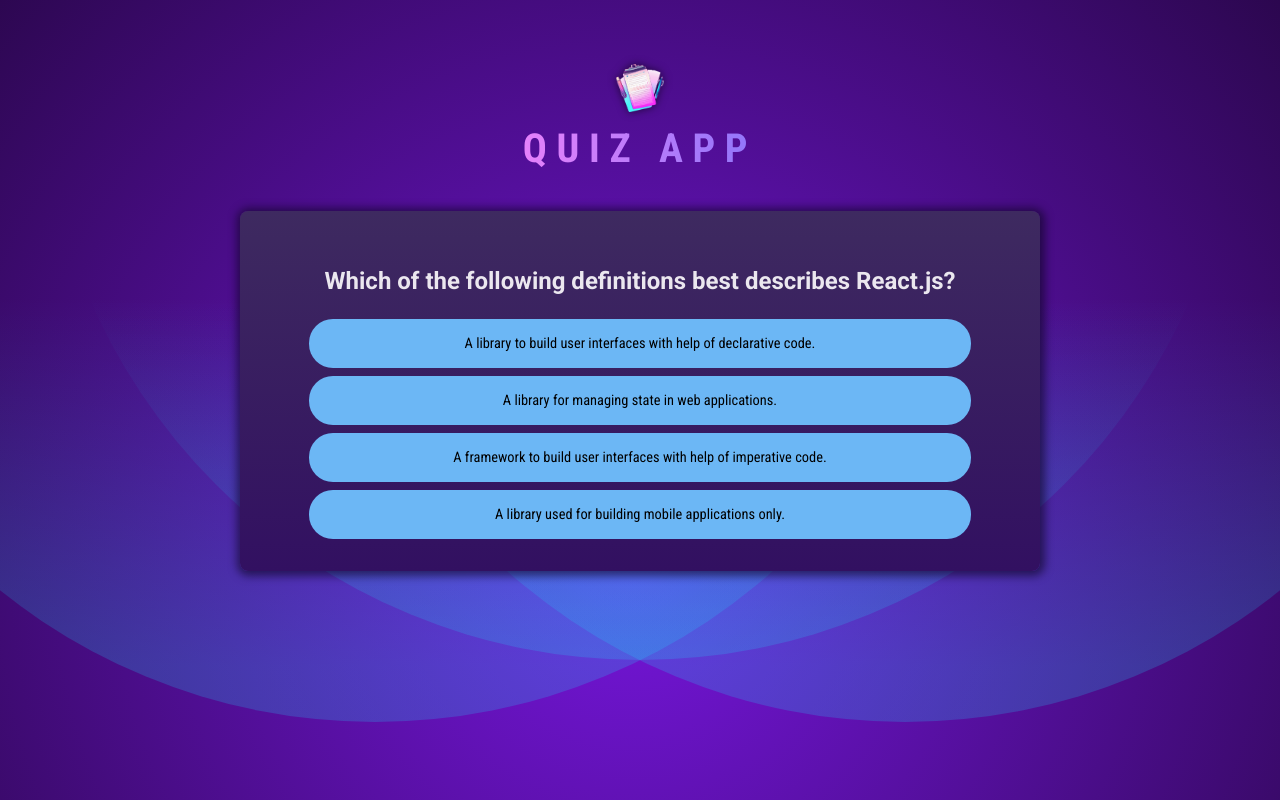
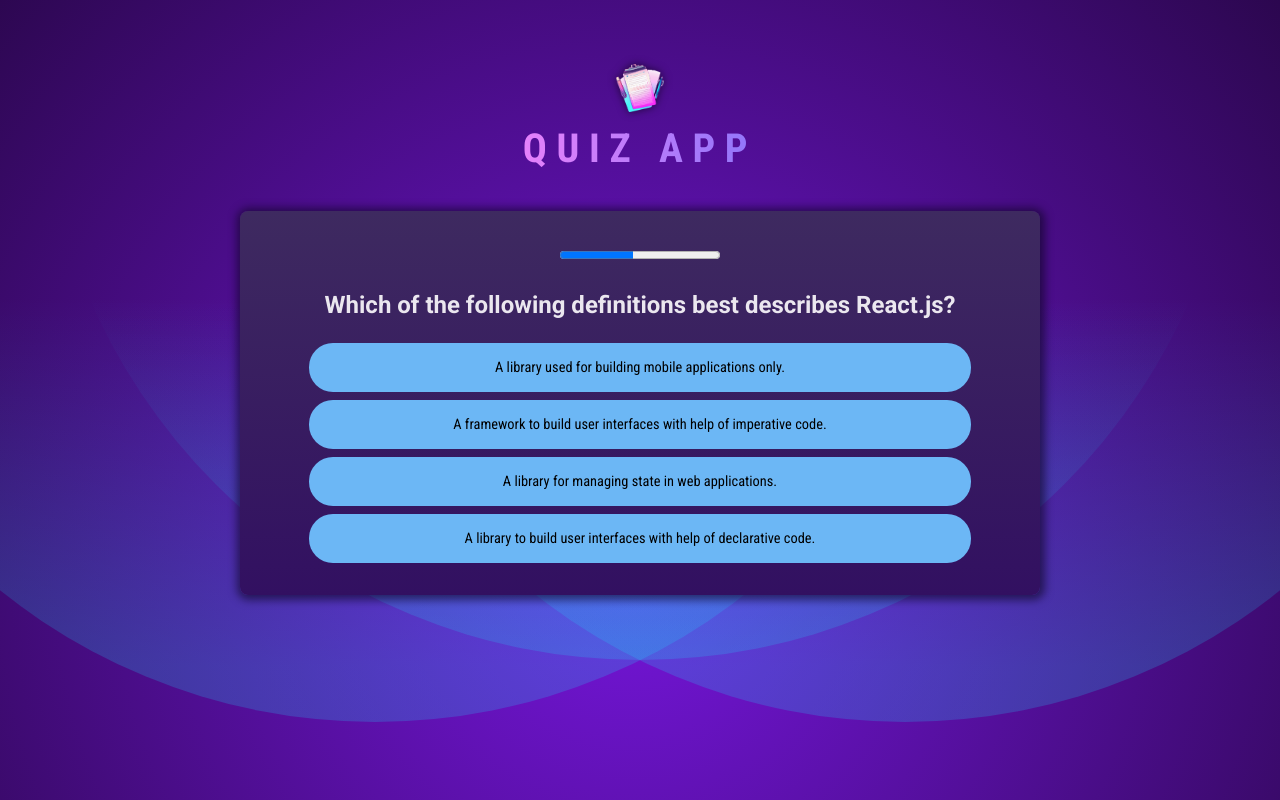
Before and after one commit to MrPriyanshu16/Quiz---App, a React (Vite) app: page / in a window 1280 px wide. Built offline with nearby package versions, Linux system fonts and the light colour scheme.

Commit message:
Updating the progress bar and fixing the bug of moving to next questions

```diff
--- a/src/components/Quiz.jsx
+++ b/src/components/Quiz.jsx
@@ -1,20 +1,37 @@
-import { useState } from 'react';
+import { useCallback, useState } from 'react';
 import QUESTIONS from '../Questions.js';
+import quizcomplete from '../assets/quiz-complete.png';
+import QuizTimer from './QuizTimer.jsx';
 export default function Quiz() {
     const [usersAnswer, setUsersAnswer] = useState([])
     const activeQuestionsIndex = usersAnswer.length;
+    const quizIsComplete = activeQuestionsIndex === QUESTIONS.length
 
-    function handleSelectAnswer(selectedAnswer) {
+    const handleSelectAnswer = useCallback(function handleSelectAnswer(selectedAnswer) {
         setUsersAnswer((prevUserAnswer) => {
             return [...prevUserAnswer, selectedAnswer];
         });
+    }, []);
+
+    const handleSkippedAnswer = useCallback(()=>handleSelectAnswer(null),[handleSelectAnswer]);
+
+    if (quizIsComplete) {
+        return (
+            <div id='summary'>
+                <img src={quizcomplete} alt='trophyicon' />
+                <h2>Quiz is Completed</h2>
+            </div>
+        );
     }
+    const shuffledAnswers = [...QUESTIONS[activeQuestionsIndex].answers]
+    shuffledAnswers.sort(() => Math.random() - 0.5);
     return (
         <div id="quiz">
             <div id='questions'>
+                <QuizTimer timeout={10000} onTimeout={handleSkippedAnswer} />
                 <h2>{QUESTIONS[activeQuestionsIndex].text}</h2>
                 <ul id='answers'>
-                    {QUESTIONS[activeQuestionsIndex].answers.map((answers) => (
+                    {shuffledAnswers.map((answers) => (
                         <li key={answers} className='answer'>
                             <button onClick={() => handleSelectAnswer(answers)}>{answers}</button>
                         </li>
--- /dev/null
+++ b/src/components/QuizTimer.jsx
@@ -0,0 +1,22 @@
+import { useState, useEffect } from 'react';
+export default function QuizTimer({onTimeout, timeout}){
+    const[remainingTime, setRemaingTime] = useState(timeout);
+
+    useEffect(()=>{
+        const timer = setTimeout(onTimeout, timeout);
+        return ()=>{
+            clearTimeout(timer);
+        }
+    },[timeout,onTimeout]);
+
+    useEffect(()=>{
+        const interval = setInterval(()=>{
+            setRemaingTime((prevRemaingTime)=>prevRemaingTime-100);
+        },100);
+        return ()=>{
+            clearInterval(interval);
+        }
+    },[]);
+
+    return <progress id='question-time' max={timeout} value={remainingTime}/>;
+}
```
